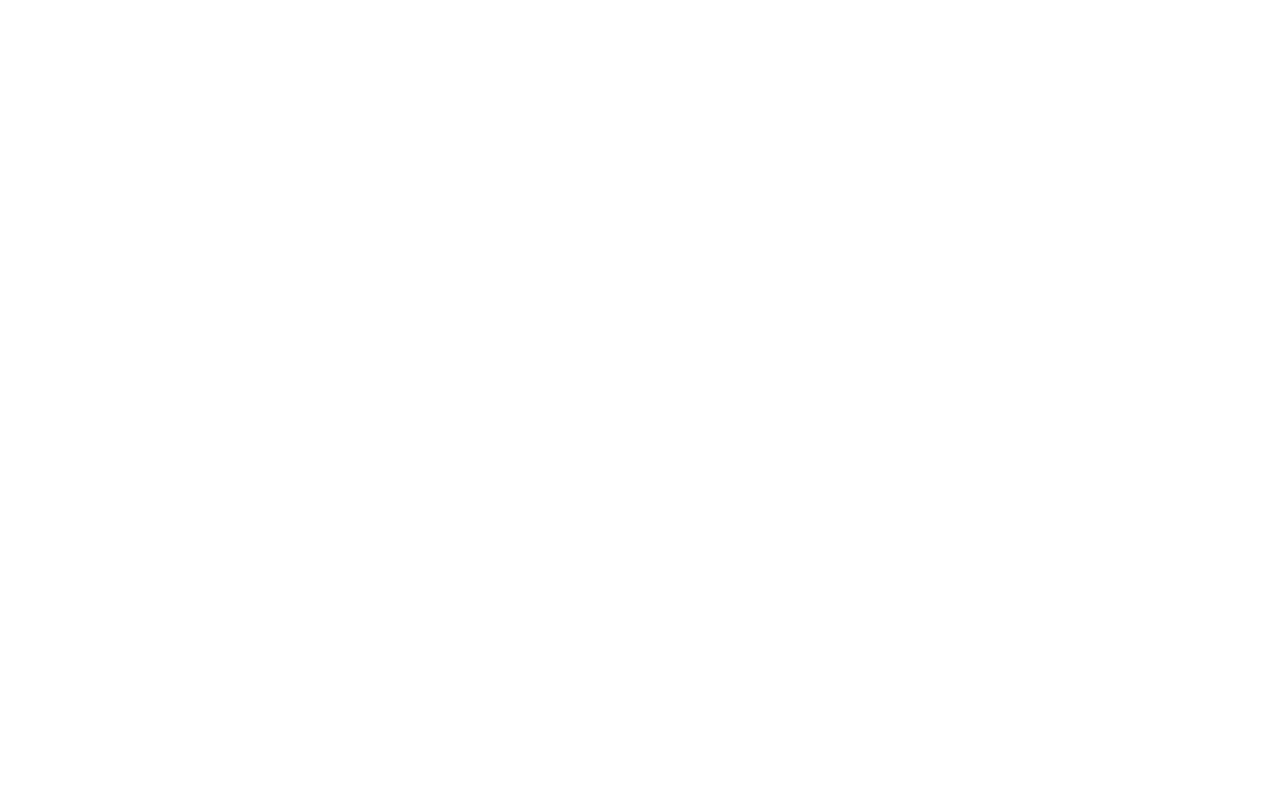
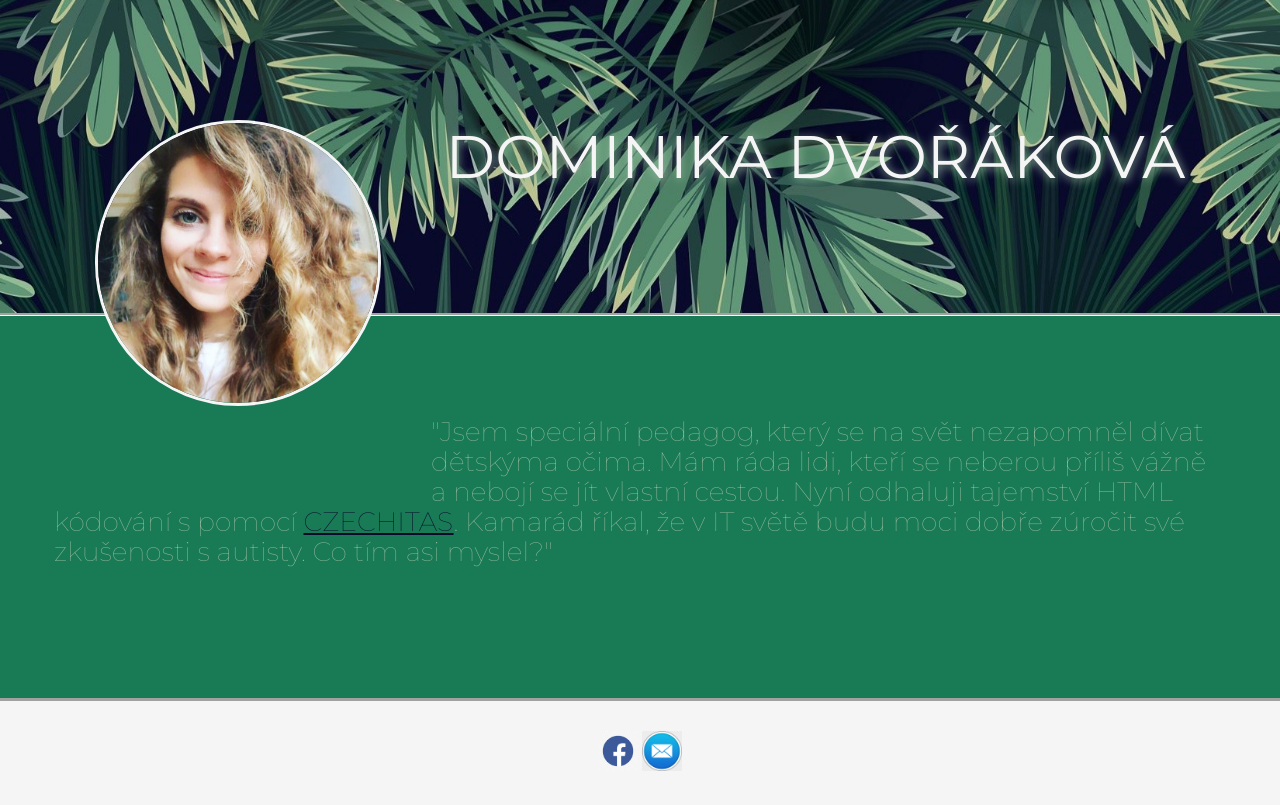
Before and after one commit to tvorimweb-2020-praha-podzim/du-01-vizitka-domihtml, a plain HTML site: page index.html in a window 1280 px wide. Drawn offline with Linux system fonts and the light colour scheme.

Commit message:
Přidala jsem obrázky

```diff
--- a/index.html
+++ b/index.html
@@ -16,3 +16,35 @@ Vizitku ostyluj pomocí CSS:
 
 Tip: Webdesign In 4 Minutes https://jgthms.com/web-design-in-4-minutes/
 -->
+<!DOCTYPE html>
+<html lang="en">
+<head>
+    <meta charset="UTF-8">
+    <meta name="viewport" content="width=device-width, initial-scale=1.0">
+    <title>Document</title>
+    <link rel="stylesheet" href="style.css">
+    <link href="https://fonts.googleapis.com/css2?family=Montserrat:wght@100;400&display=swap" rel="stylesheet">
+
+</head>
+
+<body>
+
+    <header class="hlavicka">
+
+        <img src="foto.jpg" alt=Portrét>
+        <h1>DOMINIKA DVOŘÁKOVÁ</h1>
+    </header>
+
+    <section class="omne">
+
+       <p> "Jsem speciální pedagog, který se na svět nezapomněl dívat dětskýma očima. Mám ráda lidi, kteří se neberou příliš vážně a nebojí se jít vlastní cestou. Nyní odhaluji tajemství HTML kódování s pomocí <a href="http://www.czechitas.cz">CZECHITAS</a>. Kamarád říkal, že v IT světě budu moci dobře zúročit své zkušenosti s autisty. Co tím asi myslel?" </p>
+
+    </section>
+
+
+    <footer class="paticka">
+          <a href="https://www.facebook.com/dominika.dvorakova.5"><img src="facebook.png"></a>
+          <a href=mailto: dvorak.dominika@gmail.com><img src="email.jpg"></a>
+    </footer>
+</body>
+</html>
--- /dev/null
+++ b/style.css
@@ -0,0 +1,55 @@
+body {background-color: #197A56;
+    margin:0;
+
+}
+
+.hlavicka
+  {background-image: url(kytky.jpg);
+  background-repeat: no-repeat;
+  background-position: bottom;
+  background-size: cover;
+  padding: 80px;
+  border-bottom: 3px groove whitesmoke;
+}
+
+h1
+  {text-align: center;
+  font-size: 60px;
+  font-weight: normal;
+  color: whitesmoke;
+  font-family: 'Montserrat', sans-serif;
+  text-shadow: 1px 2px 10px #93BA9B;
+}
+.omne {
+  font-family: 'Montserrat', sans-serif;
+  font-size: 20pt;
+  font-weight: lighter;
+  line-height: 30px;
+  color:#93BA9B;
+  margin: 70px 50px 100px 50px;
+  padding: 4px;
+  text-align: left;
+}
+
+header img {width: 25%;
+  border-radius: 50%;
+  float: left;
+  margin-left: 15px;
+  margin-bottom: 100px;
+  margin-top: 40px;
+  margin-right: 50px;
+  border: 3px solid whitesmoke ;
+
+}
+.paticka { background-color: whitesmoke;
+         margin:0;
+         padding: 30px;
+         text-align: center;
+         border-top: 3px inset whitesmoke;
+}
+
+footer img {width: 40px;
+}
+a {
+  color:#09092B;
+}
```
Also changed, not shown: email.jpg (added), facebook.png (added), foto.jpg (added), kytky.jpg (added), 1 other file.
